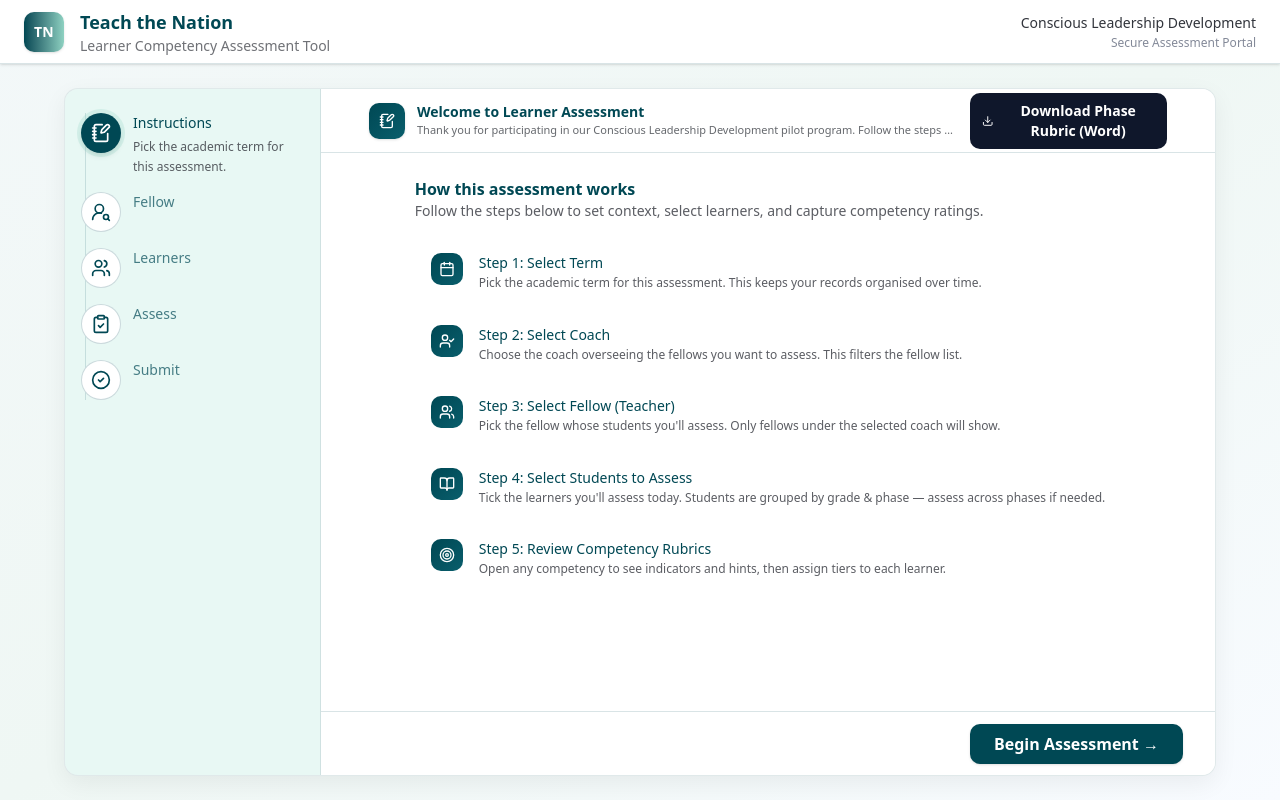
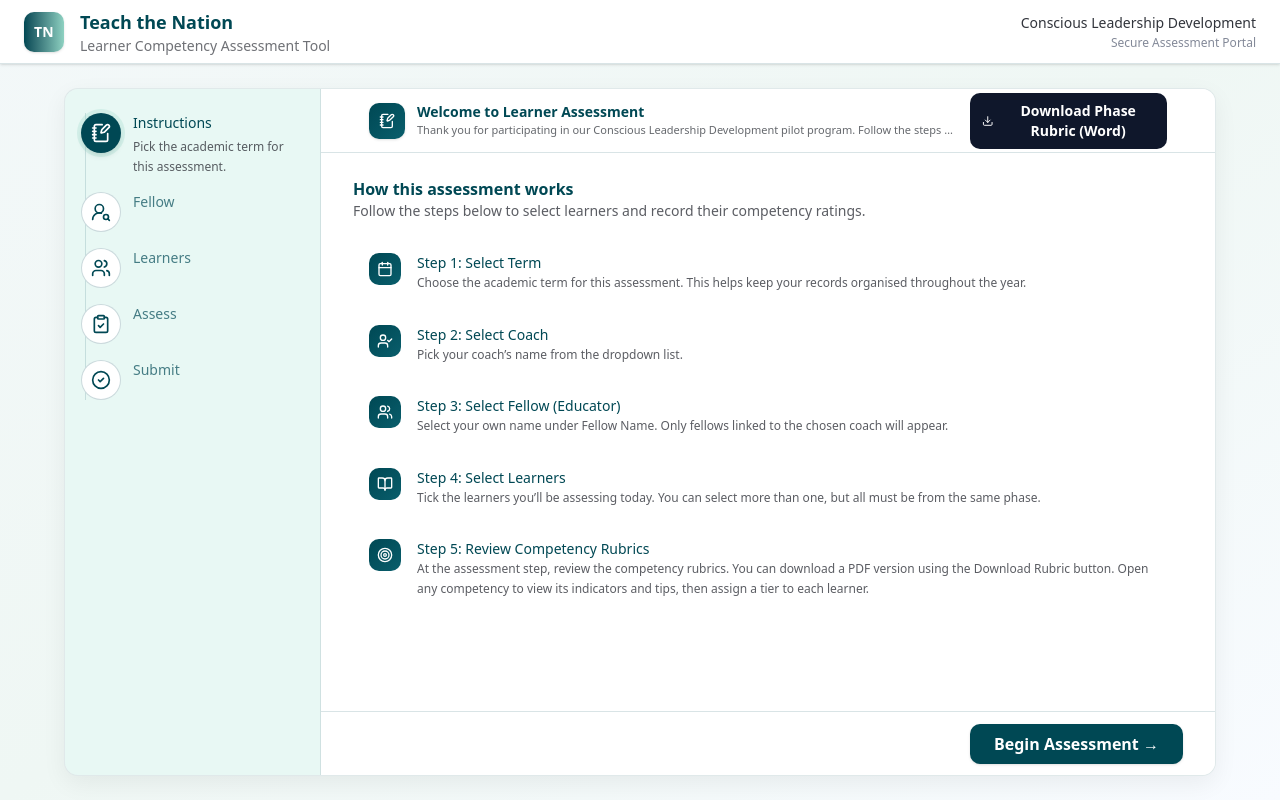
Before and after one commit to AVN-Software/learner-assesment-tool, a Next.js app: page / in a window 1280 px wide. Built offline with nearby package versions, Linux system fonts and the light colour scheme.

Commit message:
instructions updated

```diff
--- a/src/components/steps/Instructions.tsx
+++ b/src/components/steps/Instructions.tsx
@@ -7,64 +7,51 @@ export default function Instructions() {
   const steps = [
     {
       title: "Select Term",
-      desc:
-        "Pick the academic term for this assessment. This keeps your records organised over time.",
+      desc: "Choose the academic term for this assessment. This helps keep your records organised throughout the year.",
       icon: Calendar,
     },
     {
       title: "Select Coach",
-      desc:
-        "Choose the coach overseeing the fellows you want to assess. This filters the fellow list.",
+      desc: "Pick your coach’s name from the dropdown list.",
       icon: UserCheck,
     },
     {
-      title: "Select Fellow (Teacher)",
-      desc:
-        "Pick the fellow whose students you'll assess. Only fellows under the selected coach will show.",
+      title: "Select Fellow (Educator)",
+      desc: "Select your own name under Fellow Name. Only fellows linked to the chosen coach will appear.",
       icon: Users,
     },
     {
-      title: "Select Students to Assess",
-      desc:
-        "Tick the learners you'll assess today. Students are grouped by grade & phase — assess across phases if needed.",
+      title: "Select Learners",
+      desc: "Tick the learners you’ll be assessing today. You can select more than one, but all must be from the same phase.",
       icon: BookOpen,
     },
     {
       title: "Review Competency Rubrics",
-      desc:
-        "Open any competency to see indicators and hints, then assign tiers to each learner.",
+      desc: "At the assessment step, review the competency rubrics. You can download a PDF version using the Download Rubric button. Open any competency to view its indicators and tips, then assign a tier to each learner.",
       icon: Target,
     },
   ] as const;
 
   return (
     <div className="w-full">
-      {/* Optional step heading (kept compact; StepContent controls spacing) */}
       <div className="mb-4">
         <h2 className="text-base font-semibold text-[#004854]">
           How this assessment works
         </h2>
         <p className="text-sm text-[#32353C]/80">
-          Follow the steps below to set context, select learners, and capture competency ratings.
+          Follow the steps below to select learners and record their competency ratings.
         </p>
       </div>
 
-      {/* Steps list */}
-      <div className="">
+      <div>
         {steps.map(({ title, desc, icon: Icon }, index) => (
           <div
             key={title}
-            className={[
-              "flex items-start gap-4 rounded-xl",
-
-              "p-4 hover:bg-[#8ED1C1]/5 transition-colors",
-            ].join(" ")}
+            className="flex items-start gap-4 rounded-xl p-4 hover:bg-[#8ED1C1]/5 transition-colors"
           >
             <div
-              className={[
-                "flex items-center justify-center w-8 h-8 rounded-lg shrink-0",
-                "bg-gradient-to-br from-[#004854] to-[#0a5e6c] text-white",
-              ].join(" ")}
+              className="flex items-center justify-center w-8 h-8 rounded-lg shrink-0
+                         bg-gradient-to-br from-[#004854] to-[#0a5e6c] text-white"
               aria-hidden
             >
               <Icon className="w-4 h-4" />
@@ -76,9 +63,7 @@ export default function Instructions() {
                   Step {index + 1}: {title}
                 </h3>
               </div>
-              <p className="text-xs text-[#32353C]/80 leading-relaxed">
-                {desc}
-              </p>
+              <p className="text-xs text-[#32353C]/80 leading-relaxed">{desc}</p>
             </div>
           </div>
         ))}
```
